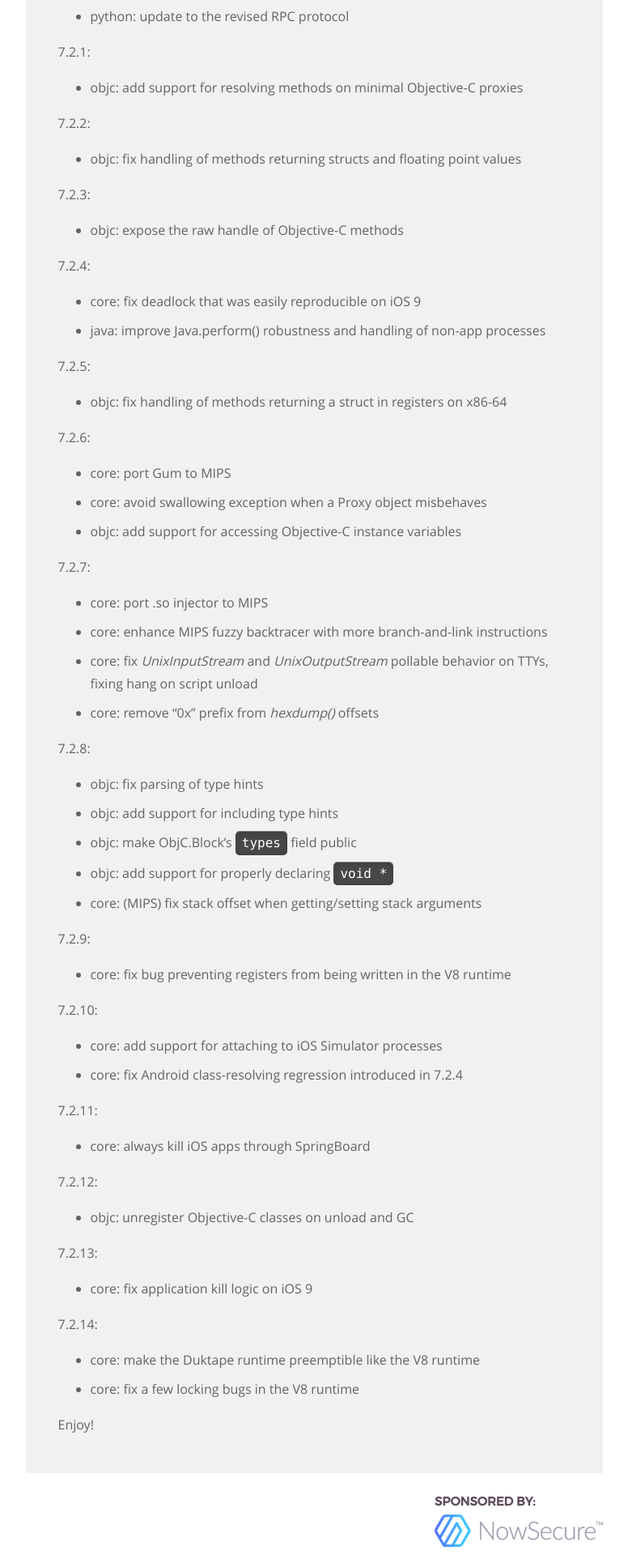
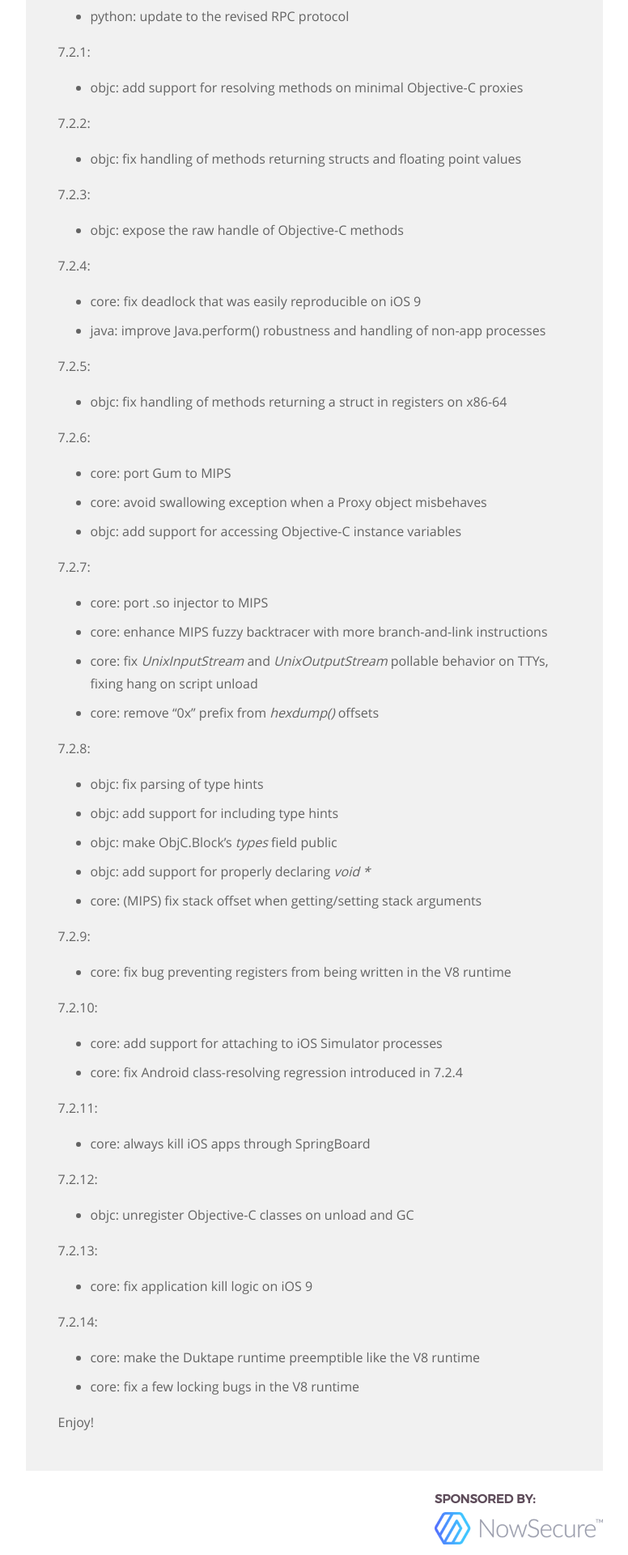
Before and after one commit to frida/frida-website, a Jekyll site: the page built from _posts/2016-06-02-frida-7-2-released.markdown, in a window 1280 px wide. Shown: the part 3389-5309 px from the top of the page at 81% size, without its empty margins (364-1140 px from the left). Built offline with Jekyll 4.4.1, drawn with Linux system fonts in a browser that asks for light colours.

Commit message:
Fix formatting inconsistencies

```diff
--- a/_posts/2016-06-02-frida-7-2-released.markdown
+++ b/_posts/2016-06-02-frida-7-2-released.markdown
@@ -170,8 +170,8 @@ So in closing, let's summarize the changes:
 
 - objc: fix parsing of type hints
 - objc: add support for including type hints
-- objc: make ObjC.Block's `types` field public
-- objc: add support for properly declaring `void *`
+- objc: make ObjC.Block's *types* field public
+- objc: add support for properly declaring *void \**
 - core: (MIPS) fix stack offset when getting/setting stack arguments
 
 7.2.9:
```
